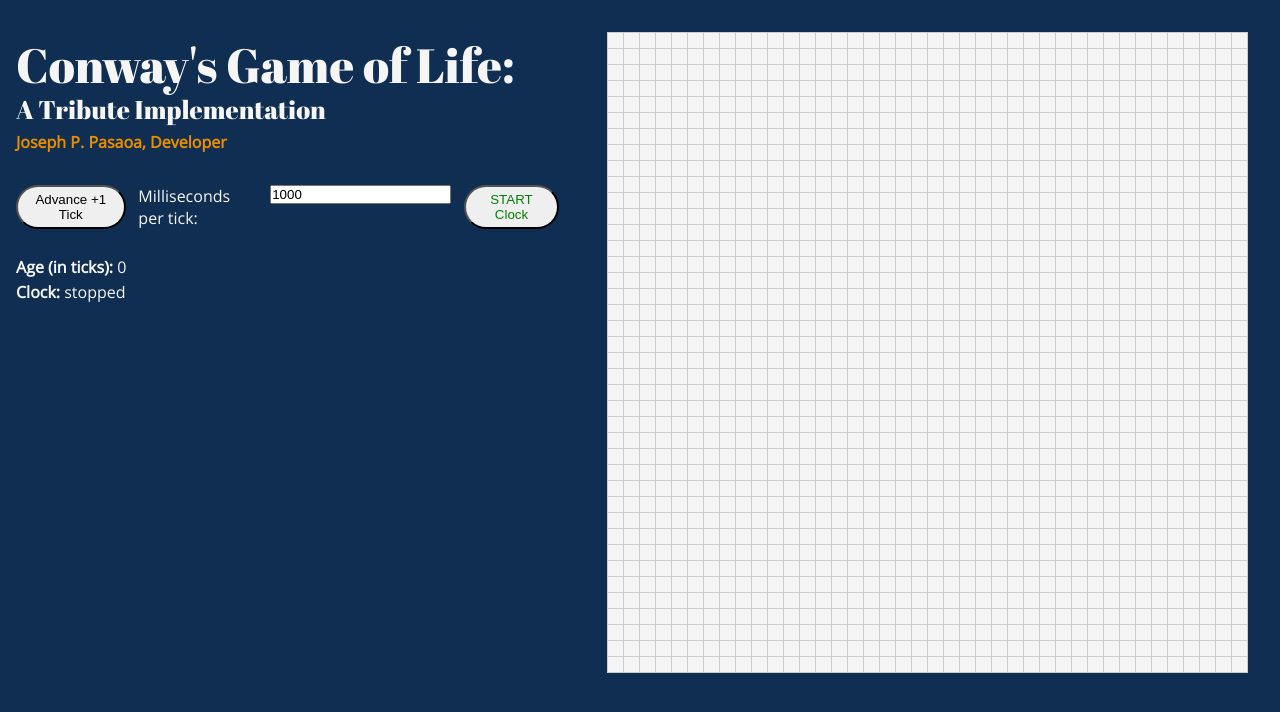
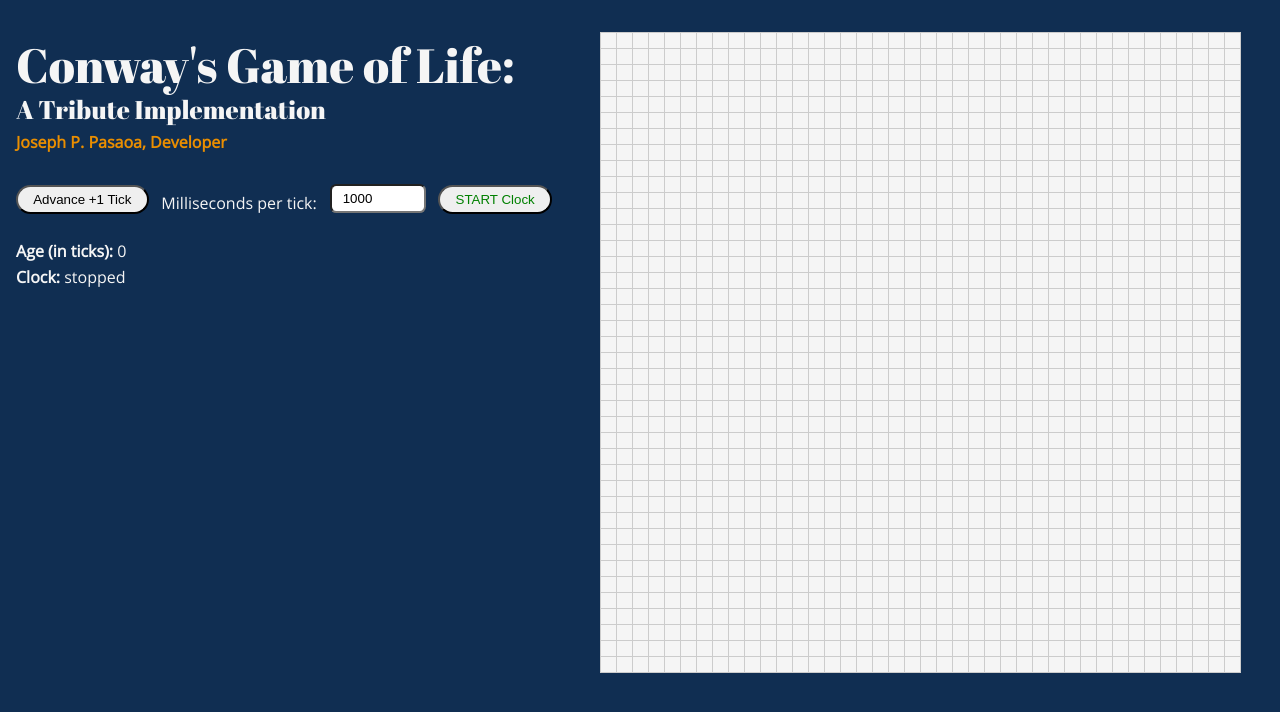
Before and after one commit to joseph-p-pasaoa/conways-game-of-life--react-ts, a React (Create React App) app: page / in a window 1280 px wide. Shown: the top 712 px of the page. Built offline with nearby package versions, Linux system fonts and the light colour scheme.

Commit message:
style Tick Interval number input

```diff
--- a/src/App.scss
+++ b/src/App.scss
@@ -129,7 +129,7 @@ h3.developer {
 }
 
 .controls {
-    @include flex-striaght(row);
+    @include flex-striaght(row, flex-start, flex-end);
 
     margin-top: 2rem;
 
@@ -166,6 +166,14 @@ button {
         border-style: outset;
         background-color: #37e5f7;
     }
+}
+
+.textinput--tickinterval {
+    position: relative;
+    top: -1px;
+    width: 6rem;
+    padding: .3rem .7rem;
+    border-radius: .4rem;
 }
 
 .matrix {
```
